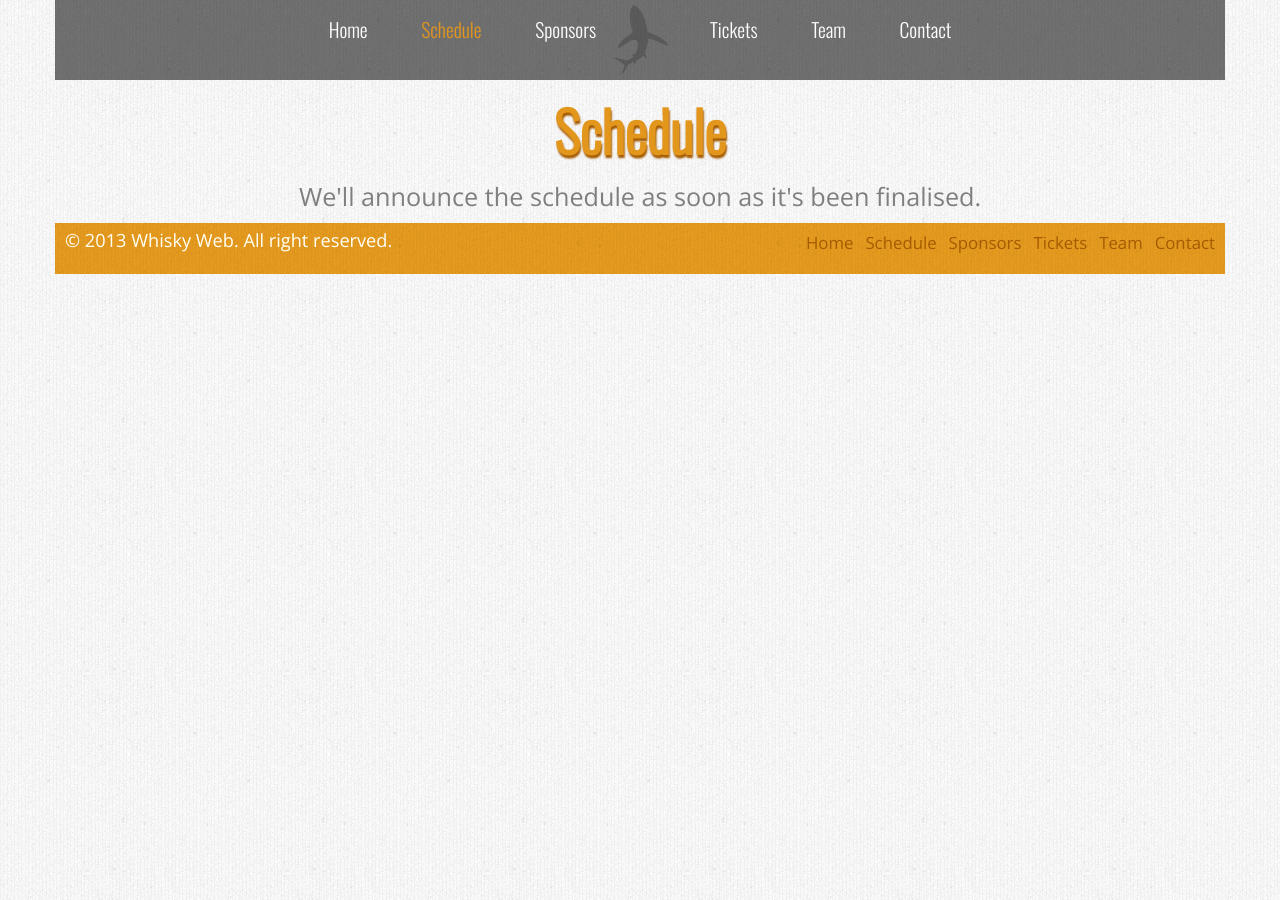
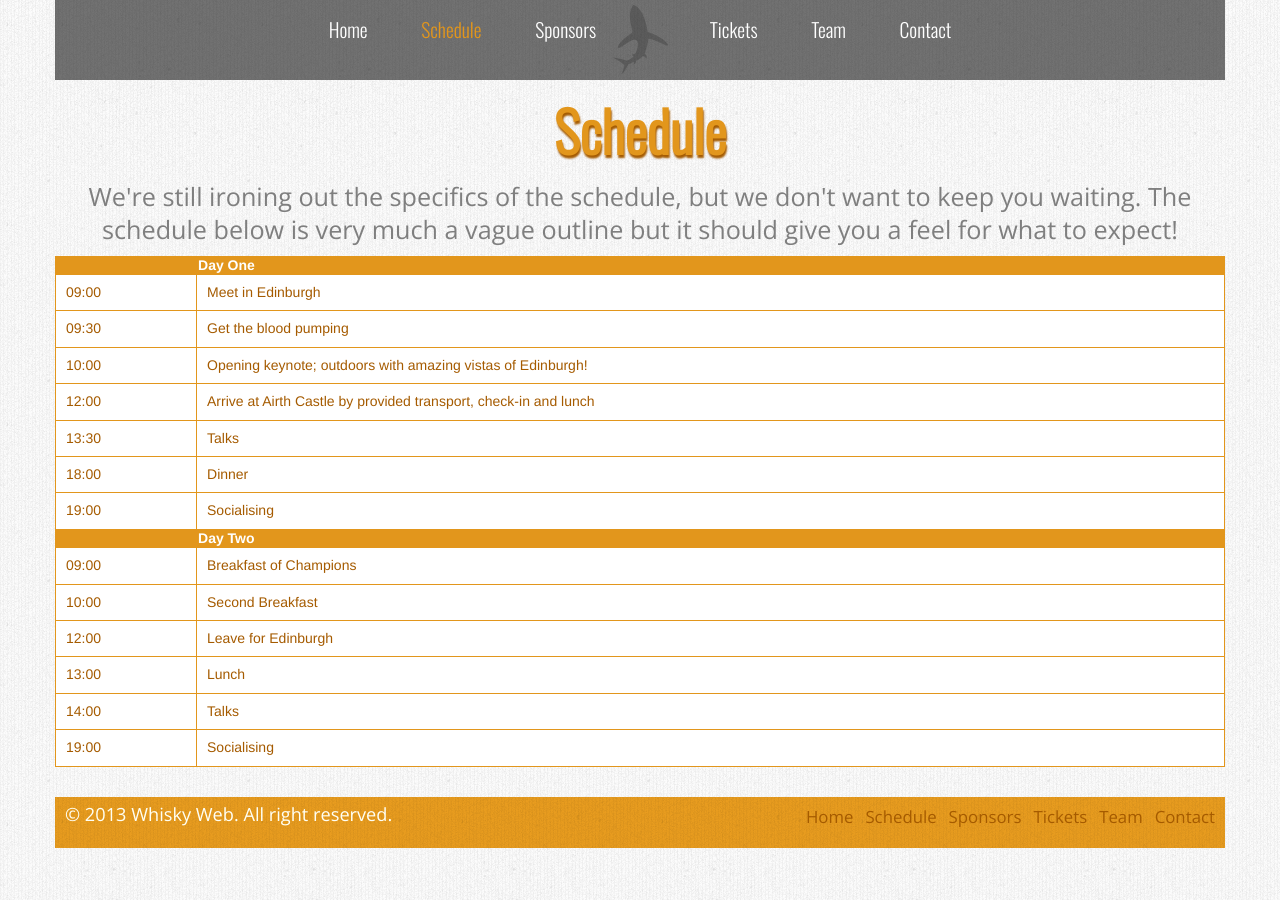
Before and after one commit to whiskyweb/whiskyweb-website, a Jekyll site: the page built from schedule.html, in a window 1280 px wide. Built offline with Jekyll 4.4.1, drawn with Linux system fonts in a browser that asks for light colours; nearby versions of some CDN libraries.

Commit message:
Add schedule table.  Works okay in smaller screens so no phone.css overrides required.

```diff
--- a/css/main.css
+++ b/css/main.css
@@ -246,6 +246,15 @@ div.triangle {
     border: 1px solid #fff;
 }
 
+#schedule table {
+	font-family: Helvetica, Arial, sans-serif;
+    width: 100%;
+    margin: 0 auto;
+    text-align: left;
+    border: 1px solid #e2961c;
+    margin-bottom: 30px;
+}
+
 #current-sponsors table thead tr th {
     text-align: left;
 	background: #a55b00;
@@ -254,7 +263,22 @@ div.triangle {
     border: 1px solid #fff;
 }
 
+#schedule table thead tr th {
+    text-align: left;
+	background: #e2961c;
+    color: #fff;
+    font-weight: bold;
+    border: 1px solid #e2961c;
+}
+
 #current-sponsors table tbody tr td {
+	color: #a55b00;
+    background: #fff;
+    border: 1px solid #e2961c;
+    padding: 10px;
+}
+
+#schedule table tbody tr td {
 	color: #a55b00;
     background: #fff;
     border: 1px solid #e2961c;
--- a/schedule.html
+++ b/schedule.html
@@ -5,8 +5,79 @@ title: Schedule
 
 <h1>Schedule</h1>
 
-<div class="light-bg">
+<div id="schedule" class="light-bg">
     <p class="large-text">
-        We'll announce the schedule as soon as it's been finalised.
+    We're still ironing out the specifics of the schedule, but we don't want to keep you waiting.
+    The schedule below is very much a vague outline but it should give you a feel for what to expect!
     </p>
+
+    <table>
+        <thead>
+            <tr>
+                <th>&nbsp;</th>
+                <th>Day One</th>
+            </tr>
+        </thead>
+        <tbody>
+            <tr>
+                <td>09:00</td>
+                <td>Meet in Edinburgh</td>
+            </tr>
+            <tr>
+                <td>09:30</td>
+                <td>Get the blood pumping</td>
+            </tr>
+            <tr>
+                <td>10:00</td>
+                <td>Opening keynote; outdoors with amazing vistas of Edinburgh!</td>
+            </tr>
+            <tr>
+                <td>12:00</td>
+                <td>Arrive at Airth Castle by provided transport, check-in and lunch</td>
+            <tr>
+                <td>13:30</td>
+                <td>Talks</td>
+            </tr>
+            <tr>
+                <td>18:00</td>
+                <td>Dinner</td>
+            </tr>
+            <tr>
+                <td>19:00</td>
+                <td>Socialising</td>
+            </tr>
+        </tbody>
+        <thead>
+            <tr>
+                <th>&nbsp;</th>
+                <th>Day Two</th>
+            </tr>
+        </thead>
+        <tbody>
+            <tr>
+                <td>09:00</td>
+                <td>Breakfast of Champions</td>
+            </tr>
+            <tr>
+                <td>10:00</td>
+                <td>Second Breakfast</td>
+            </tr>
+            <tr>
+                <td>12:00</td>
+                <td>Leave for Edinburgh</td>
+            </tr>
+            <tr>
+                <td>13:00</td>
+                <td>Lunch</td>
+            </tr>
+            <tr>
+                <td>14:00</td>
+                <td>Talks</td>
+            </tr>
+            <tr>
+                <td>19:00</td>
+                <td>Socialising</td>
+            </tr>
+        </tbody>
+    </table>
 </div>
```
